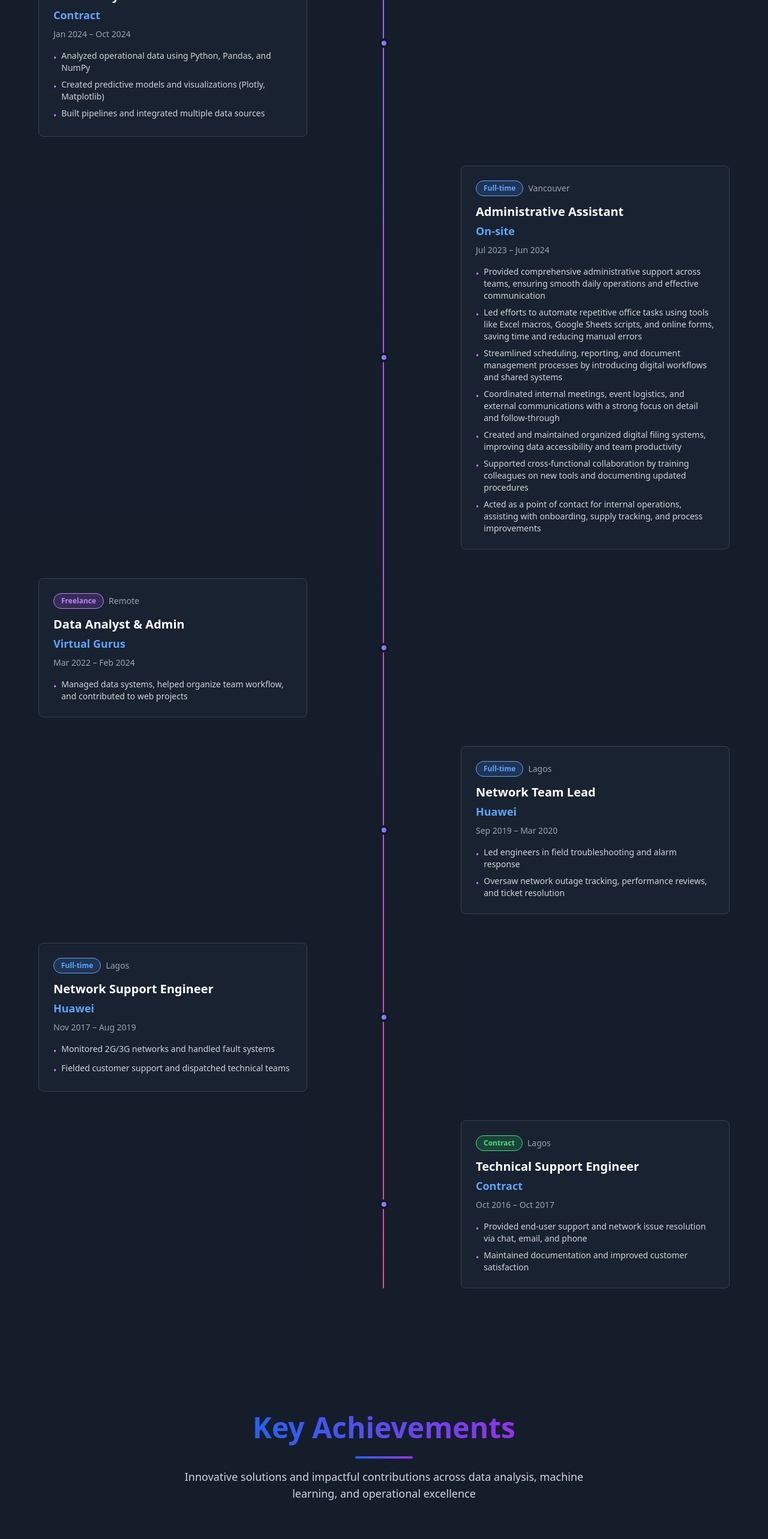
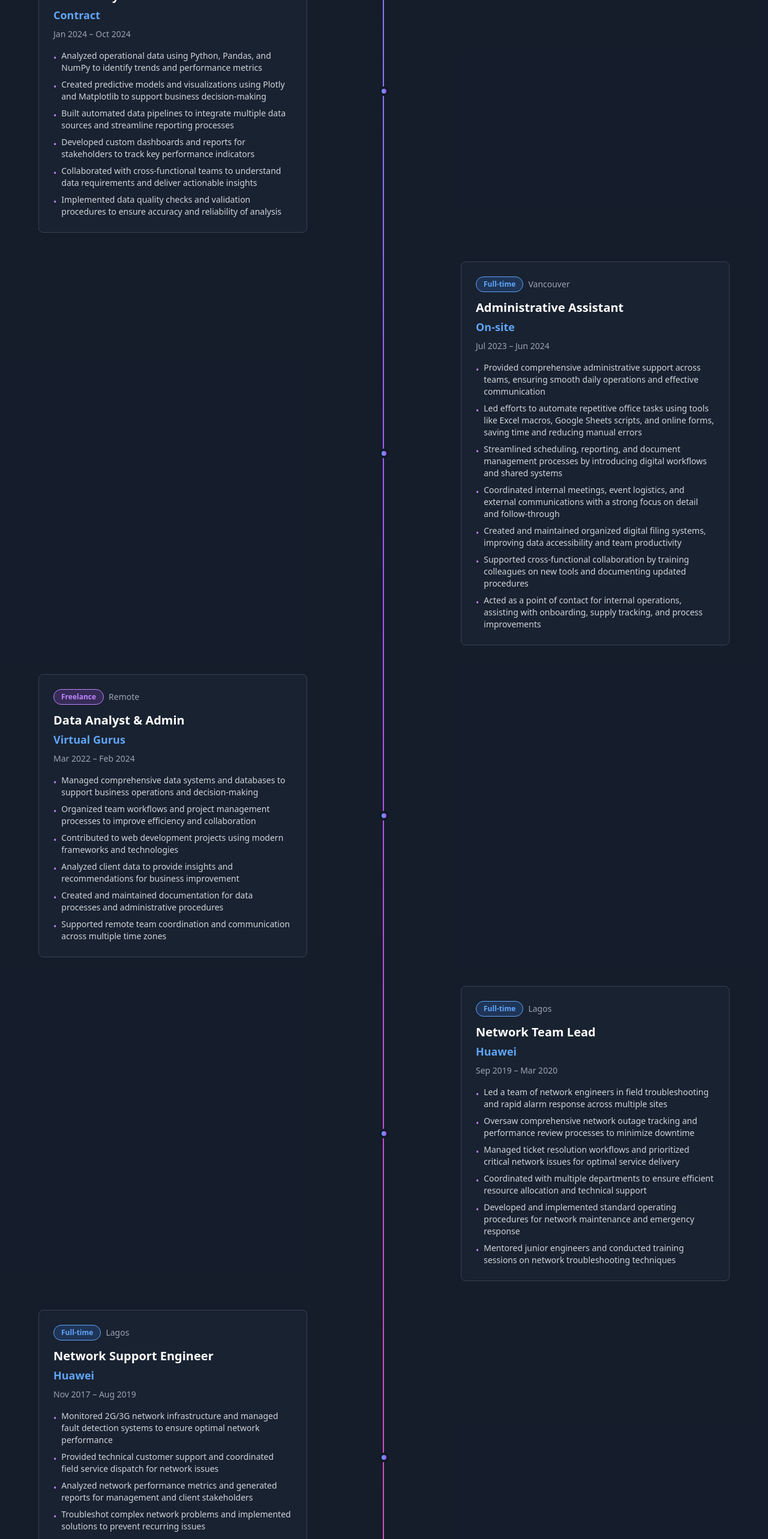
Before and after one commit to ValentinaAkpan/Valentina-portfolio, a React (Vite) app: page / in a window 1280 px wide. Shown: the part 2960-5526 px from the top of the page at 60% size. Built offline with nearby package versions, Linux system fonts and the light colour scheme.

Commit message:
Add more experience details
Expand the experience section with additional information.

```diff
--- a/src/components/Experience.tsx
+++ b/src/components/Experience.tsx
@@ -36,9 +36,12 @@ const Experience = () => {
       location: "Remote",
       type: "Contract",
       responsibilities: [
-        "Analyzed operational data using Python, Pandas, and NumPy",
-        "Created predictive models and visualizations (Plotly, Matplotlib)",
-        "Built pipelines and integrated multiple data sources"
+        "Analyzed operational data using Python, Pandas, and NumPy to identify trends and performance metrics",
+        "Created predictive models and visualizations using Plotly and Matplotlib to support business decision-making",
+        "Built automated data pipelines to integrate multiple data sources and streamline reporting processes",
+        "Developed custom dashboards and reports for stakeholders to track key performance indicators",
+        "Collaborated with cross-functional teams to understand data requirements and deliver actionable insights",
+        "Implemented data quality checks and validation procedures to ensure accuracy and reliability of analysis"
       ]
     },
     {
@@ -64,7 +67,12 @@ const Experience = () => {
       location: "Remote",
       type: "Freelance",
       responsibilities: [
-        "Managed data systems, helped organize team workflow, and contributed to web projects"
+        "Managed comprehensive data systems and databases to support business operations and decision-making",
+        "Organized team workflows and project management processes to improve efficiency and collaboration",
+        "Contributed to web development projects using modern frameworks and technologies",
+        "Analyzed client data to provide insights and recommendations for business improvement",
+        "Created and maintained documentation for data processes and administrative procedures",
+        "Supported remote team coordination and communication across multiple time zones"
       ]
     },
     {
@@ -74,8 +82,12 @@ const Experience = () => {
       location: "Lagos",
       type: "Full-time",
       responsibilities: [
-        "Led engineers in field troubleshooting and alarm response",
-        "Oversaw network outage tracking, performance reviews, and ticket resolution"
+        "Led a team of network engineers in field troubleshooting and rapid alarm response across multiple sites",
+        "Oversaw comprehensive network outage tracking and performance review processes to minimize downtime",
+        "Managed ticket resolution workflows and prioritized critical network issues for optimal service delivery",
+        "Coordinated with multiple departments to ensure efficient resource allocation and technical support",
+        "Developed and implemented standard operating procedures for network maintenance and emergency response",
+        "Mentored junior engineers and conducted training sessions on network troubleshooting techniques"
       ]
     },
     {
@@ -85,8 +97,12 @@ const Experience = () => {
       location: "Lagos",
       type: "Full-time",
       responsibilities: [
-        "Monitored 2G/3G networks and handled fault systems",
-        "Fielded customer support and dispatched technical teams"
+        "Monitored 2G/3G network infrastructure and managed fault detection systems to ensure optimal network performance",
+        "Provided technical customer support and coordinated field service dispatch for network issues",
+        "Analyzed network performance metrics and generated reports for management and client stakeholders",
+        "Troubleshot complex network problems and implemented solutions to prevent recurring issues",
+        "Maintained network documentation and updated configuration management databases",
+        "Collaborated with vendors and third-party contractors to resolve hardware and software issues"
       ]
     },
     {
@@ -96,8 +112,12 @@ const Experience = () => {
       location: "Lagos",
       type: "Contract",
       responsibilities: [
-        "Provided end-user support and network issue resolution via chat, email, and phone",
-        "Maintained documentation and improved customer satisfaction"
+        "Provided comprehensive end-user technical support through multiple channels including chat, email, and phone",
+        "Resolved network connectivity issues and troubleshot hardware and software problems for clients",
+        "Maintained detailed documentation of support cases and developed knowledge base articles",
+        "Implemented customer satisfaction improvement initiatives that increased resolution rates",
+        "Trained new support staff on technical procedures and customer service best practices",
+        "Escalated complex technical issues to appropriate teams while maintaining client communication"
       ]
     }
   ];
```
